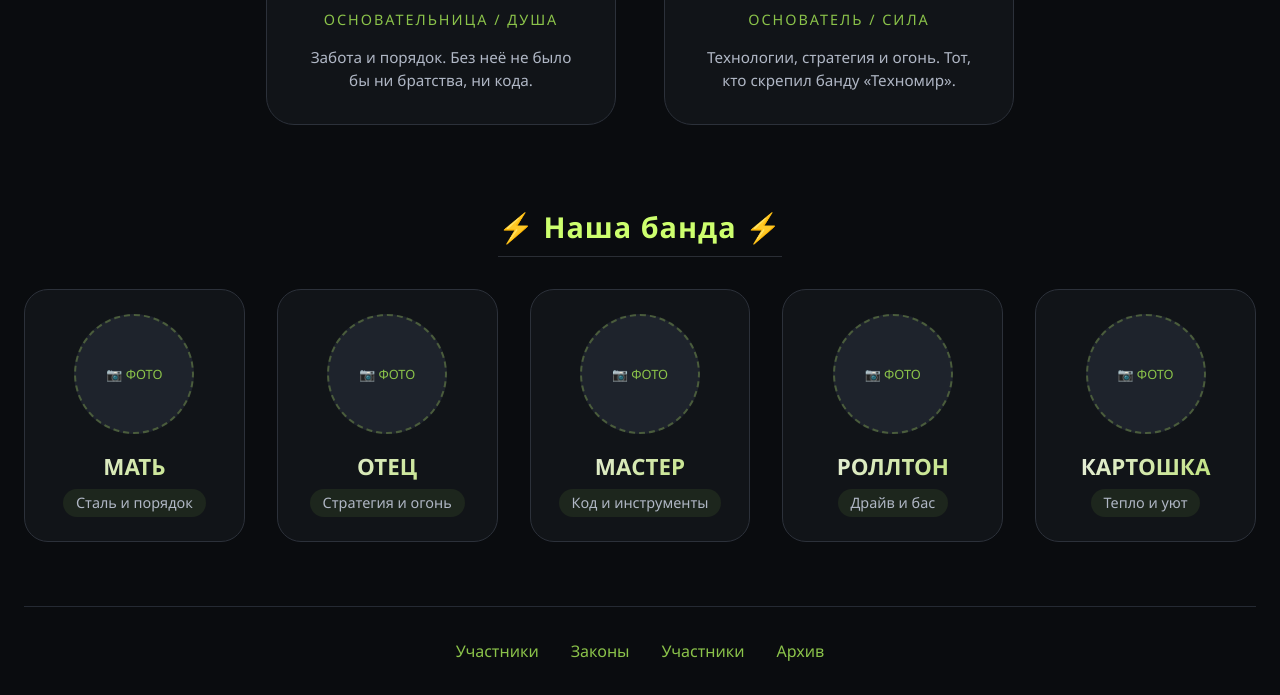
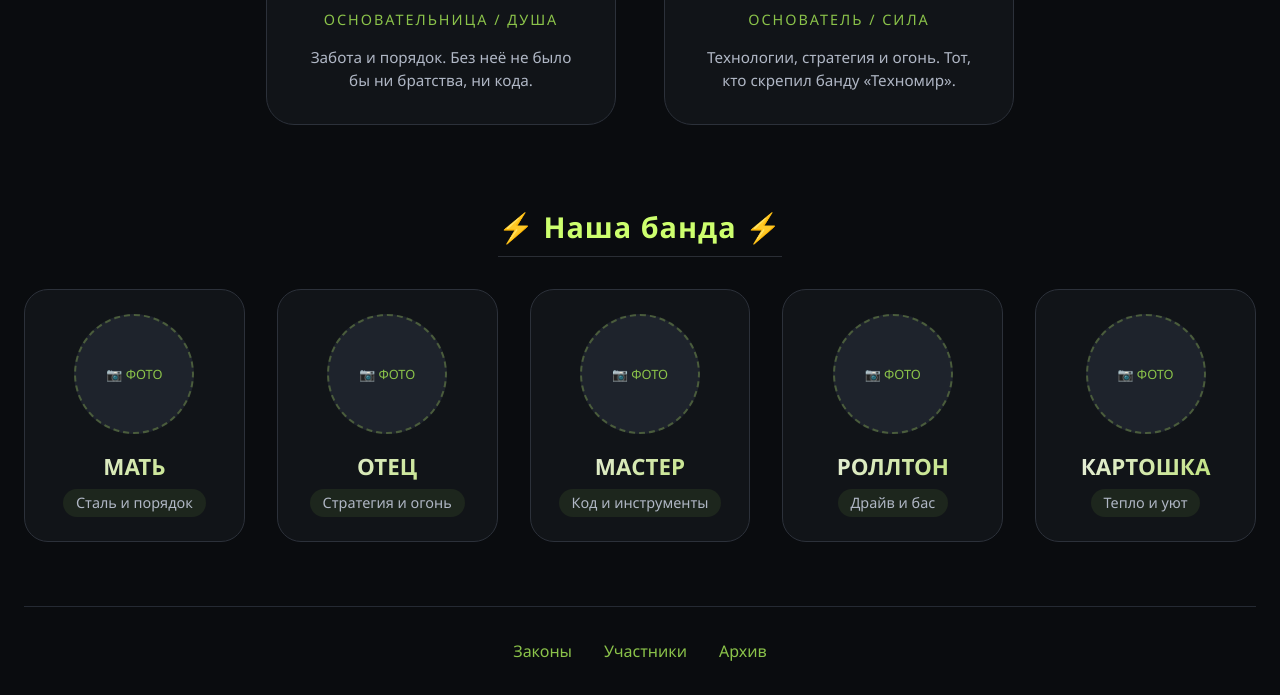
Before and after one commit to wertyt2332/tehnomir, a plain HTML site: page index.html in a window 1280 px wide. Shown: the part 690-1385 px from the top of the page. Drawn offline with Linux system fonts and the light colour scheme.

Commit message:
Update index.html

```diff
--- a/index.html
+++ b/index.html
@@ -409,7 +409,6 @@
 
     <!-- Ещё одни ссылки на другие страницы (для удобства) -->
     <div class="footer-links">
-        <a href="#">Участники</a>
         <a href="zakon.html">Законы</a>
         <a href="contacs.html">Участники</a>
         <a href="#">Архив</a>
```
